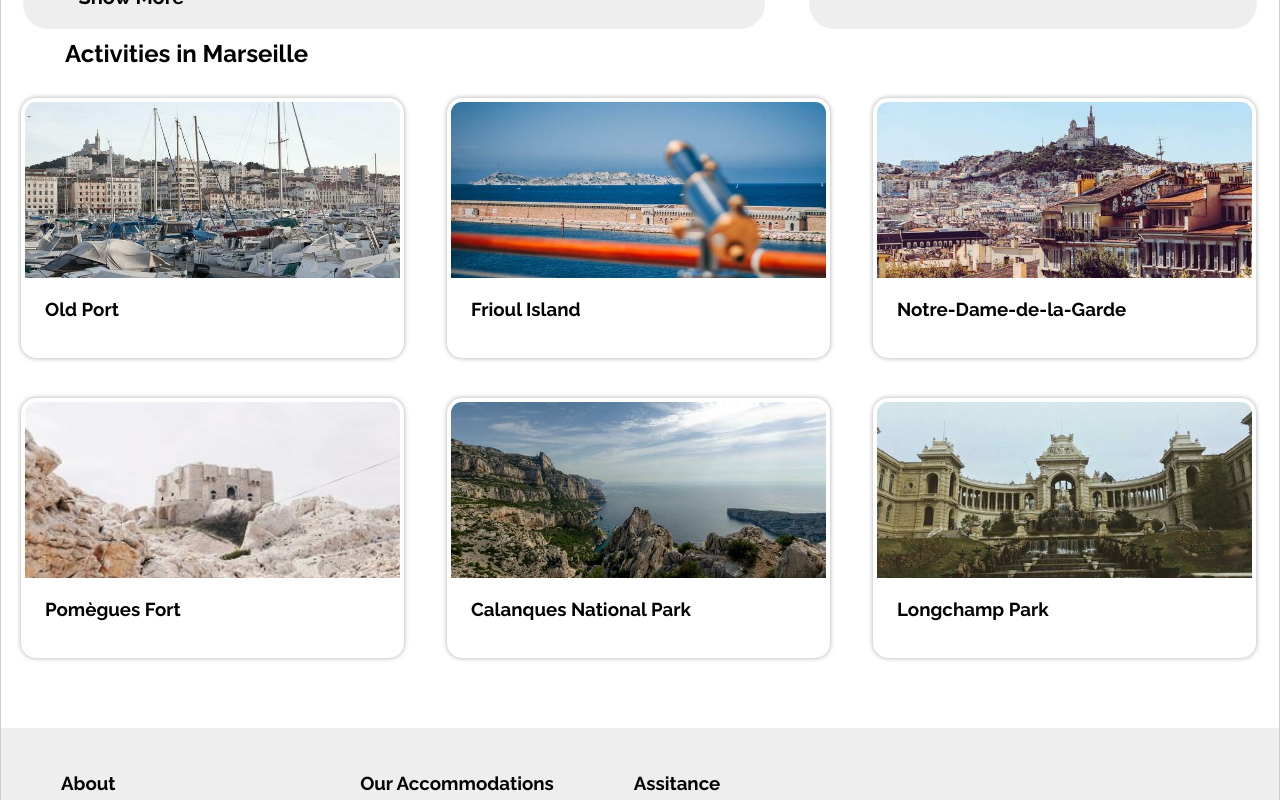
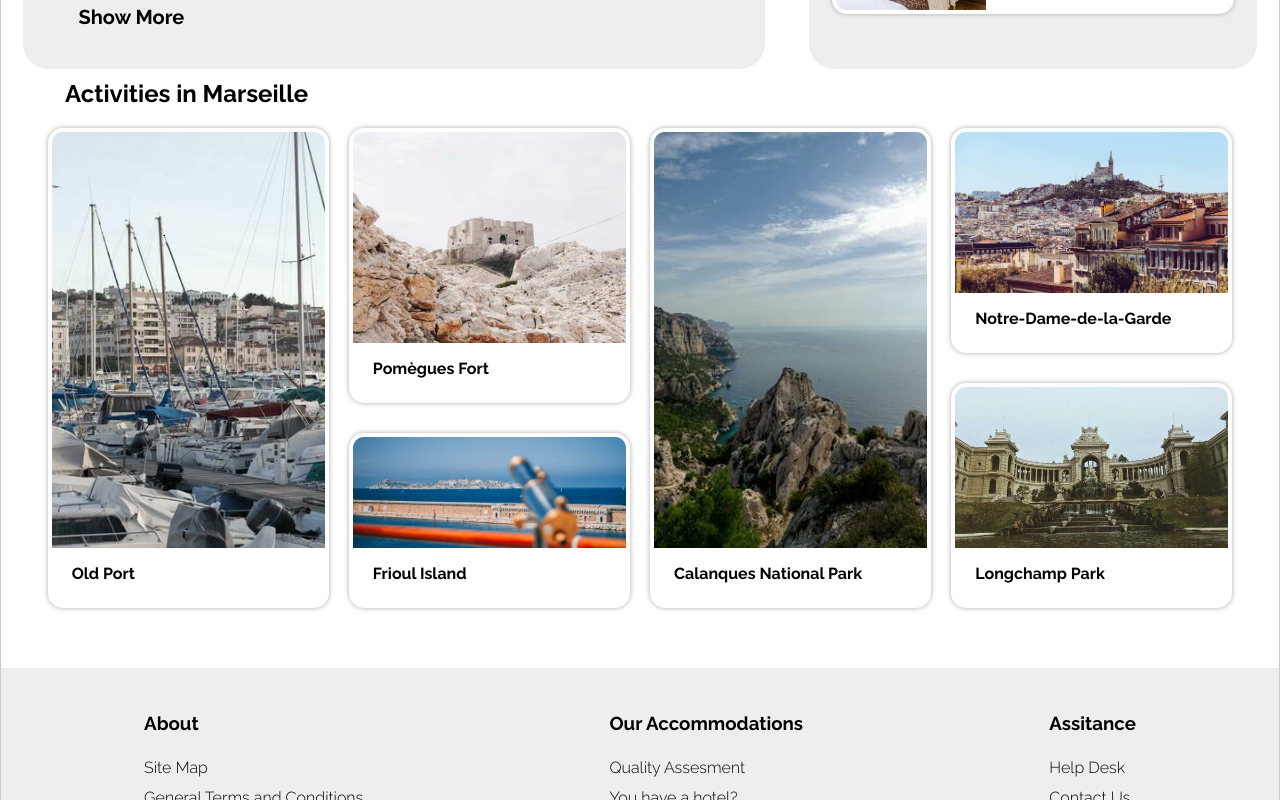
Before and after one commit to bartek-swiderski92/Reservia, a plain HTML site: page index.html in a window 1280 px wide. Shown: the part 1060-1860 px from the top of the page. Drawn offline with Linux system fonts and the light colour scheme.

Commit message:
fix minor problems, resizedactivity section

```diff
--- a/style/style.css
+++ b/style/style.css
@@ -45,9 +45,6 @@ body {
     background-color: #ddd;
 }
 
-.rating {
-    justify-self: flex-end;
-}
 
 /* header */
 header img {
@@ -458,7 +455,7 @@ section.popular .header i.fas {
     object-fit: cover;
 }
 
-/* sub-section Accomodation  */
+/* sub-section Accommodation  */
 
 .accommodations,
 .accommodations .wrapper,
@@ -493,7 +490,6 @@ section.popular .header i.fas {
         justify-content: space-between;
     }
 
-
     .accommodations .wrapper .place {
         height: 300px;
         width: 45%;
@@ -502,7 +498,6 @@ section.popular .header i.fas {
 
 .accommodations .wrapper .place .picture {
     height: 60%;
-
 }
 
 .accommodations .wrapper .place .wrapper {
@@ -512,16 +507,25 @@ section.popular .header i.fas {
 
 .accommodations a {
     font-weight: 700;
-    margin: 35px 5% 0;
+    margin: 35px 5% 20px;
     font-size: 18px;
 }
 
 
 @media (min-width:1280px) {
 
+    .visits {
+        display: flex;
+        flex-direction: row-reverse;
+        justify-content: space-around;
+    }
 
     .accommodations {
         padding: 20px;
+        flex-basis: 58%;
+        background-color: var(--bgc);
+        border-radius: 25px;
+        justify-content: space-between;
     }
 
     .accommodations>h2 {
@@ -537,23 +541,13 @@ section.popular .header i.fas {
         /* margin-bottom: 10px; */
     }
 
-    .visits {
-        display: flex;
-        flex-direction: row-reverse;
-        justify-content: space-around;
-    }
 
-    .accommodations {
-        flex-basis: 58%;
-        background-color: var(--bgc);
-        border-radius: 25px;
-        justify-content: space-between;
-
-    }
+    .accommodations {}
 
     .accommodations .wrapper {
         flex-direction: row;
         flex-wrap: wrap;
+        height: 500px;
     }
 
     .accommodations .wrapper .place {
@@ -561,6 +555,8 @@ section.popular .header i.fas {
         width: 50%;
         background-color: white;
         margin: 10px;
+        height: 250px;
+        width: 45%;
     }
 
     section.popular {
@@ -605,20 +601,16 @@ section.popular .header i.fas {
 }
 
 .activities .activity .picture {
-    height: 70%;
+    height: calc(100% - 46px);
 }
 
 .activities .activity h3 {
-    flex-basis: 30%;
-    padding: 10px 20px;
+    font-size: 16px;
+    height: 36px;
+    padding: 16px 20px;
 }
 
 @media (min-width: 568px) {
-    .accommodations .wrapper .place {
-        height: 300px;
-        width: 45%;
-    }
-
     .activities-wrap {
         flex-wrap: wrap;
         height: 900px;
@@ -629,49 +621,46 @@ section.popular .header i.fas {
         width: 45%;
         height: 260px;
     }
-
-    .activities .activity .picture {
-        height: 70%;
-    }
-
-    .activities .activity h3 {
-        flex-basis: 30%;
-        padding: 10px 20px;
-    }
 }
 
 @media (min-width: 1280px) {
-    .accommodations .wrapper {
-        height: 500px;
-    }
-
-    .accommodations .wrapper .place {
-        height: 250px;
-        width: 45%;
-    }
-
     .activities h2 {}
 
     .activities-wrap {
-        flex-direction: column;
-        flex-wrap: wrap;
-        height: 600px;
+        height: 500px;
+        align-content: center;
     }
 
     .activities .activity {
         /* flex-basis: 50%; */
-        width: 30%;
-        margin: 20px;
+        width: 22%;
+        margin: 10px;
         overflow: hidden;
     }
 
+    .activities .activity:nth-child(3n + 1) {
+        height: 100%
+    }
+
+    .activities .activity:nth-child(2) {
+        height: 55%
+    }
+
+    .activities .activity:nth-child(3) {
+        height: 35%
+    }
+
+    .activities .activity:nth-child(5),
+    .activities .activity:nth-child(6) {
+        height: 45%
+    }
+
     .activities .activity .picture {
-        flex-basis: 70%;
+        height: calc(100% - 56px);
     }
 
     .activities .activity h3 {
-        flex-basis: 30%;
-        padding: 20px;
+        height: 36px;
     }
 }
 
@@ -680,6 +669,7 @@ section.popular .header i.fas {
 footer {
     display: flex;
     flex-direction: column;
+    justify-content: space-around;
     background-color: var(--bgc);
     margin-top: 50px;
     padding: 20px;
```
